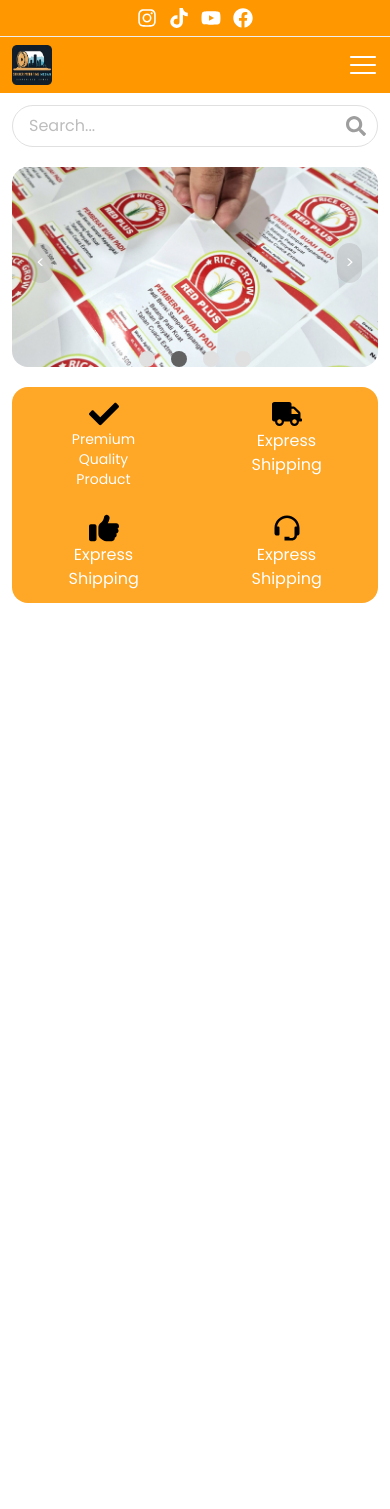
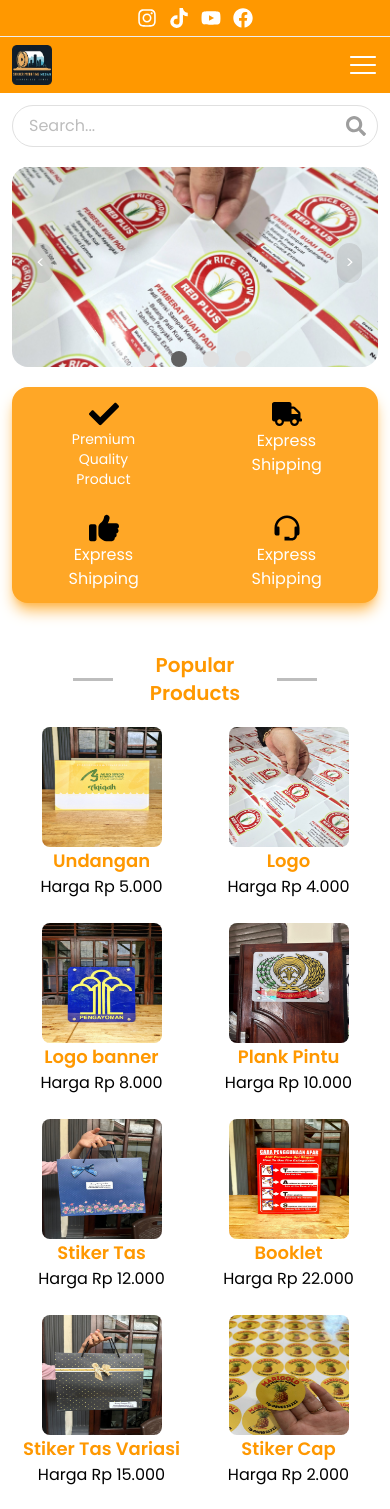
Before and after one commit to derikaquary/33-cetakstikermedan, a Next.js app: page / in a window 390 px wide. Shown: the top 1509 px of the page. Before the commit the page ends 844 px from the top, so only its background shows below. Built offline with nearby package versions, Linux system fonts and the light colour scheme.

Commit message:
added the Products section

```diff
--- /dev/null
+++ b/app/_components/HeaderProducts.js
@@ -0,0 +1,13 @@
+export default function HeaderProducts() {
+  return (
+    <div className="mt-7">
+      <div className="flex gap-8 justify-center items-center">
+        <div className="h-[3px] w-[40px] bg-gray-400"></div>
+        <div className="w-[100px] text-center text-xl font-semibold text-orange-500">
+          Popular Products
+        </div>
+        <div className="h-[3px] w-[40px] bg-gray-400"></div>
+      </div>
+    </div>
+  );
+}
--- /dev/null
+++ b/app/_components/ProductList.js
@@ -0,0 +1,12 @@
+import ProductsItem from "./ProductsItem";
+import { products } from "../_data/productsList";
+
+export default function ProductList() {
+  return (
+    <div className="grid grid-cols-2 gap-6 justify-center items-center p-2 w-full">
+      {products.map((item) => (
+        <ProductsItem item={item} key={item.id} />
+      ))}
+    </div>
+  );
+}
--- a/app/_components/Products.js
+++ b/app/_components/Products.js
@@ -1,7 +1,11 @@
+import HeaderProducts from "./HeaderProducts";
+import ProductList from "./ProductList";
+
 export default function Products() {
   return (
-    <div>
-      <div className="bg-green-400"><div className="bg-gray-400  h-[2px] w-[4px]"></div></div>
+    <div className="flex flex-col gap-3">
+      <HeaderProducts />
+      <ProductList />
     </div>
   );
 }
--- /dev/null
+++ b/app/_components/ProductsItem.js
@@ -0,0 +1,19 @@
+import Image from "next/image";
+
+export default function ProductsItem({ item }) {
+  const { source, alt, name, price } = item;
+
+  const formatPrice = (price) => {
+    return new Intl.NumberFormat("id-ID").format(price); // Formats using Indonesian locale for "dot" thousand separators
+  };
+
+  return (
+    <div className="flex flex-col justify-center items-center">
+      <div className="relative h-[120px] w-[120px]">
+        <Image src={source} alt={alt} fill className="rounded-lg object-fit" />
+      </div>
+      <p className="text-lg font-semibold text-orange-500 text-center">{name}</p>
+      <p>Harga Rp {formatPrice(price)}</p>
+    </div>
+  );
+}
--- a/app/_components/Service.js
+++ b/app/_components/Service.js
@@ -5,7 +5,7 @@
 
 export default function Service() {
   return (
-    <div className="grid grid-cols-2 rounded-2xl bg-orange-400 text-white">
+    <div className="grid grid-cols-2 text-white bg-orange-400 rounded-2xl shadow-lg shadow-orange-300">
       <div className="flex flex-col items-center p-3">
         <FaCheck size={30} color="black" />
         <p className="w-[70px] text-center text-sm">Premium Quality Product</p>
--- /dev/null
+++ b/app/_data/productsList.js
@@ -0,0 +1,59 @@
+export const products = [
+  {
+    id: 1,
+    source: "/image1.jpeg",
+    alt: "image1",
+    name: "Undangan",
+    price: 5000,
+  },
+  { id: 2, source: "/image2.jpeg", alt: "image2", name: "Logo", price: 4000 },
+  {
+    id: 3,
+    source: "/image3.jpeg",
+    alt: "image3",
+    name: "Logo banner",
+    price: 8000,
+  },
+  {
+    id: 4,
+    source: "/image4.jpeg",
+    alt: "image4",
+    name: "Plank Pintu",
+    price: 10000,
+  },
+  {
+    id: 5,
+    source: "/image5.jpeg",
+    alt: "image5",
+    name: "Stiker Tas",
+    price: 12000,
+  },
+  {
+    id: 6,
+    source: "/image6.jpeg",
+    alt: "image6",
+    name: "Booklet",
+    price: 22000,
+  },
+  {
+    id: 7,
+    source: "/image7.jpeg",
+    alt: "image7",
+    name: "Stiker Tas Variasi",
+    price: 15000,
+  },
+  {
+    id: 8,
+    source: "/image8.jpeg",
+    alt: "image8",
+    name: "Stiker Cap",
+    price: 2000,
+  },
+  {
+    id: 9,
+    source: "/image9.jpeg",
+    alt: "image5",
+    name: "Piagam",
+    price: 120000,
+  },
+];
--- a/app/page.js
+++ b/app/page.js
@@ -2,6 +2,7 @@
 import SearchBox from "./_components/SearchBox";
 import Carousel from "./_components/Carousel";
 import Service from "./_components/Service";
+import Products from "./_components/Products";
 
 export default function Home() {
   return (
@@ -9,10 +10,11 @@
       {/* Big Screen */}
       <div className="hidden max-w-7xl"></div>
       {/* Small Screen */}
-      <div className="mt-3 flex flex-col gap-5 px-3 sm:hidden">
+      <div className="flex flex-col gap-5 px-3 mt-3 sm:hidden">
         <SearchBox />
         <Carousel />
         <Service />
+        <Products/>
       </div>
     </>
   );
```
